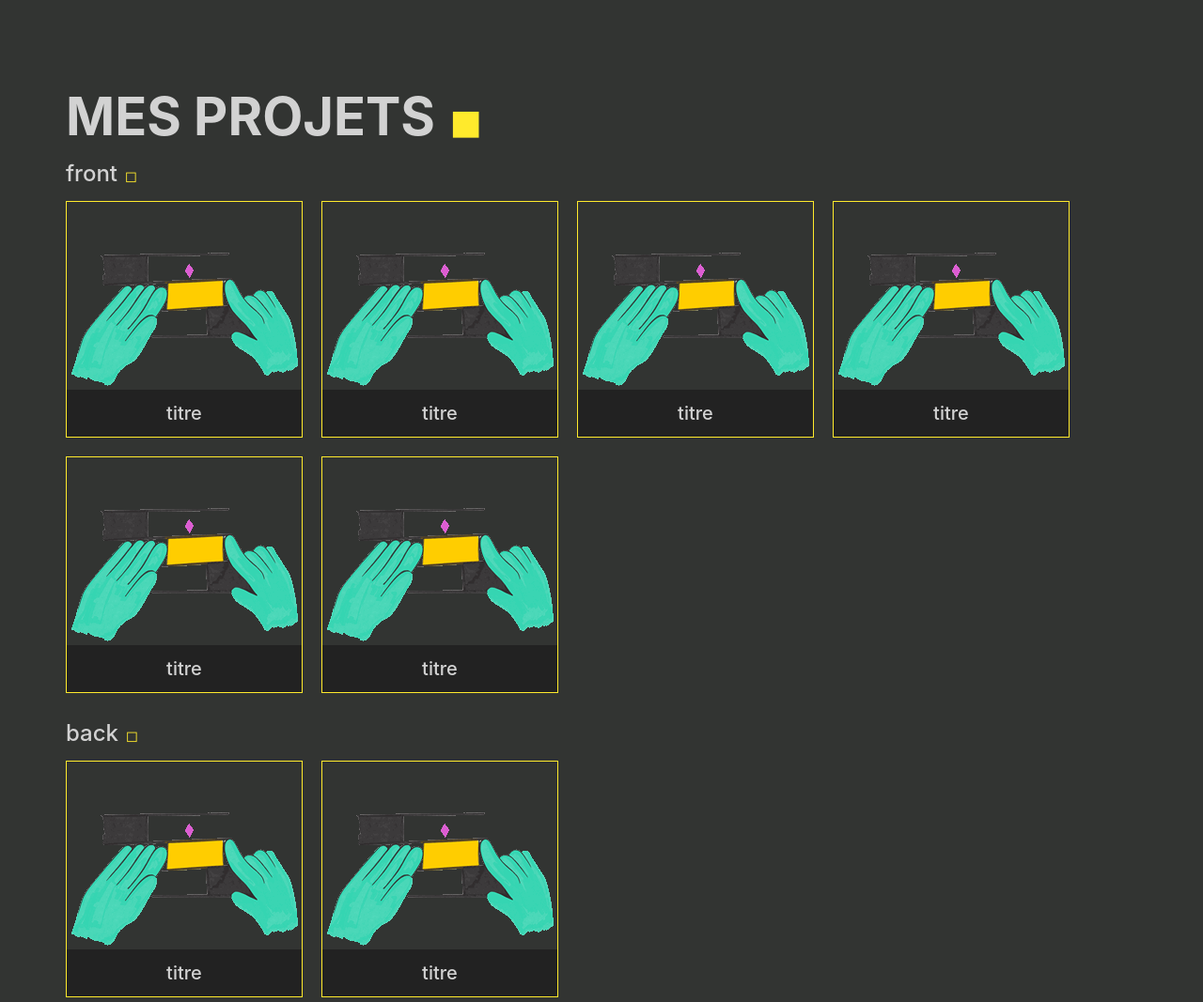
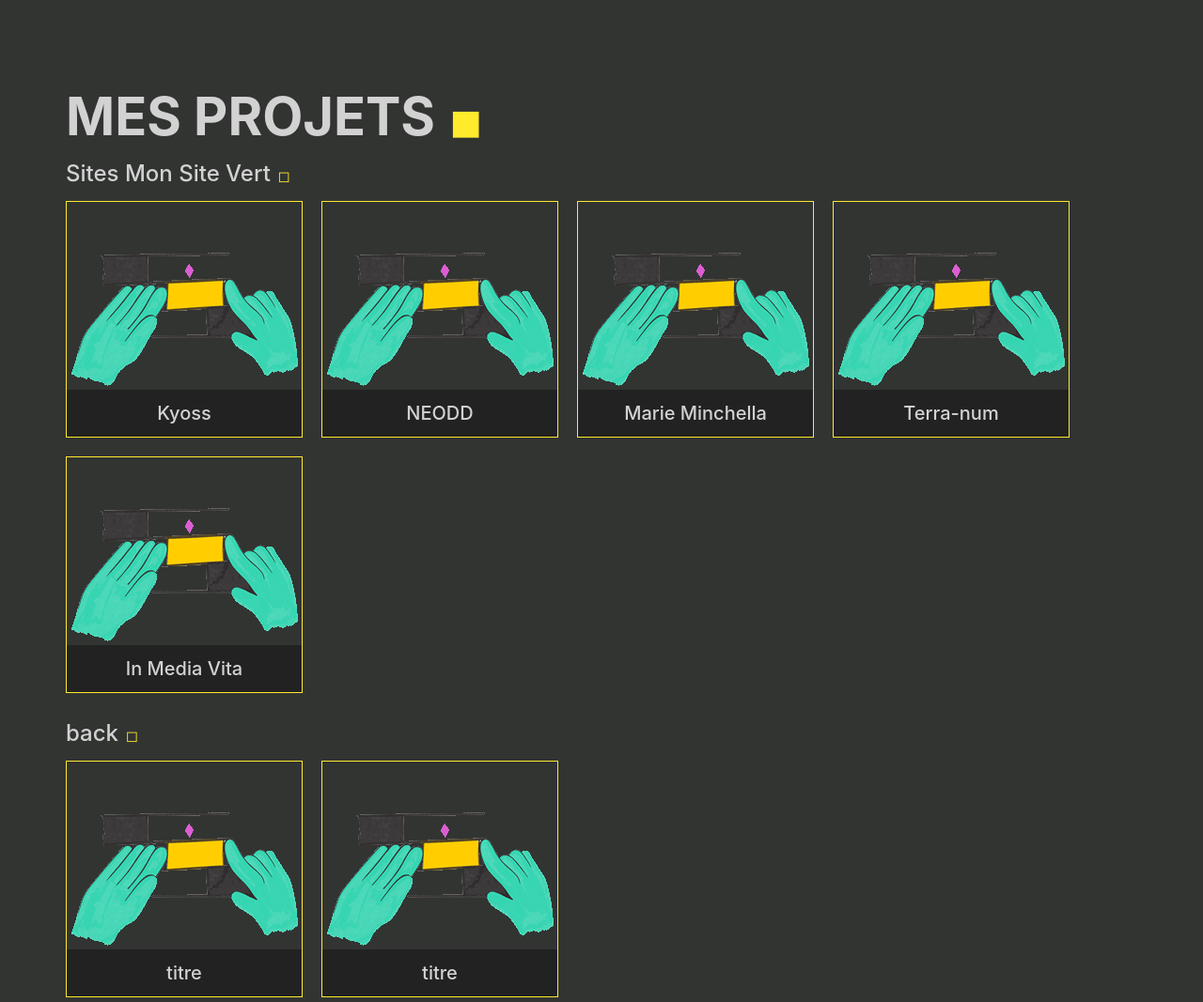
Before and after one commit to fredericlauss/portfolio, a PHP site: page /portfolio/portfolio.php in a window 1280 px wide. Shown: the part 64-1131 px from the top of the page at 94% size. Run offline with PHP 8.4, Linux system fonts and the light colour scheme.

Commit message:
[portfolio] link

```diff
--- a/index.php
+++ b/index.php
@@ -35,7 +35,7 @@
                         </div>
                     </div>
                 </div>
-                <img loading="lazy"  width="600" height="600" class="flex-enfant" src="media/frederic-lausson-web-developpeur2.png" alt="portrait frederic lausson croisant les bras">
+                <img loading="lazy"  width="600" height="600" class="flex-enfant" src="media/frederic-lausson-web-developpeur4.png" alt="portrait frederic lausson croisant les bras">
             </div>
         </div>
         <div class="section">
--- a/portfolio.php
+++ b/portfolio.php
@@ -17,48 +17,41 @@
     <div class="section">
             <div class="wrapper">
                 <h2>mes projets</h2>
-                <h3>front</h3>
+                <h3>Sites Mon Site Vert</h3>
                 <div class="galerie">
-                <a href="portfolio.php">
+                <a href="https://www.kyoss.fr/" target="_blank">
                     <img loading="lazy"  width="250" height="250" class="galerie-enfant" id="test-galerie" src="media\11_Post-production - Copie.png" alt="marie minchella">
                     <div class="galerie-titre-p">
-                        <h4>titre</h4>
-                        <p>exemple de texte pour faire cliquer !</p>
+                        <h4>Kyoss</h4>
+                        <p>Aller directement au site</p>
                     </div>
                 </a>
-                <a href="portfolio.php">
+                <a href="https://www.neodd2030.fr/" target="_blank">
                     <img loading="lazy"  width="250" height="250" class="galerie-enfant" id="test-galerie" src="media\11_Post-production - Copie.png" alt="marie minchella">
                     <div class="galerie-titre-p">
-                        <h4>titre</h4>
-                        <p>exemple de texte pour faire cliquer !</p>
+                        <h4>NEODD</h4>
+                        <p>Aller directement au site</p>
                     </div>
                 </a>
-                <a href="portfolio.php">
+                <a href="https://www.marieminchella.com/" target="_blank">
                     <img loading="lazy"  width="250" height="250" class="galerie-enfant" id="test-galerie" src="media\11_Post-production - Copie.png" alt="marie minchella">
                     <div class="galerie-titre-p">
-                        <h4>titre</h4>
-                        <p>exemple de texte pour faire cliquer !</p>
+                        <h4>Marie Minchella</h4>
+                        <p>Aller directement au site</p>
                     </div>
                 </a>
-                <a href="portfolio.php">
+                <a href="https://www.terra-num.fr/" target="_blanl">
                     <img loading="lazy"  width="250" height="250" class="galerie-enfant" id="test-galerie" src="media\11_Post-production - Copie.png" alt="marie minchella">
                     <div class="galerie-titre-p">
-                        <h4>titre</h4>
-                        <p>exemple de texte pour faire cliquer !</p>
+                        <h4>Terra-num</h4>
+                        <p>Aller directement au site</p>
                     </div>
                 </a>
-                <a href="portfolio.php">
+                <a href="https://www.inmediavita.com/" target="_blanl">
                     <img loading="lazy"  width="250" height="250" class="galerie-enfant" id="test-galerie" src="media\11_Post-production - Copie.png" alt="marie minchella">
                     <div class="galerie-titre-p">
-                        <h4>titre</h4>
-                        <p>exemple de texte pour faire cliquer !</p>
-                    </div>
-                </a>
-                <a href="portfolio.php">
-                    <img loading="lazy"  width="250" height="250" class="galerie-enfant" id="test-galerie" src="media\11_Post-production - Copie.png" alt="marie minchella">
-                    <div class="galerie-titre-p">
-                        <h4>titre</h4>
-                        <p>exemple de texte pour faire cliquer !</p>
+                        <h4>In Media Vita</h4>
+                        <p>Aller directement au site</p>
                     </div>
                 </a>
                 </div>
--- a/style.css
+++ b/style.css
@@ -370,6 +370,7 @@ nav svg:hover {
 #h1-hero span:nth-child(2) {
     padding-left: 15%;
     color: var(--color-contrast);
+    margin-top: -65px;
 }
 
 #hero-enfant {
@@ -648,6 +649,10 @@ form div {
     nav {
         height: auto;
     }
+    #h1-hero span:nth-child(2) {
+
+        margin-top: 0px;
+    }
 }
 
 @media (max-width: 480px) {
```
Also changed, not shown: media/frederic-lausson-web-developpeur3.png (added), media/frederic-lausson-web-developpeur4.png (added), 1 other file.
